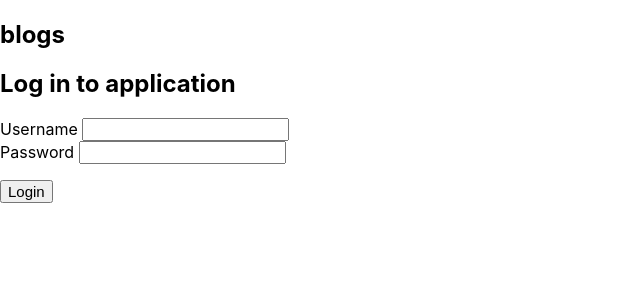
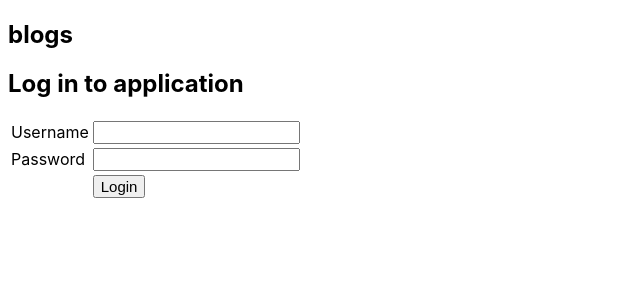
Before and after one commit to majormalfunk/Fullstack-hy-2019-Osa-5, a React (Create React App) app: page / in a window 1280 px wide. Shown: the top 300 px of the page, without its empty margins (0-640 px from the left). Built offline with nearby package versions, Linux system fonts and the light colour scheme; the HTML template or start-up script is replaced by a standard one.

Commit message:
5.7*: blogilistan frontend, step7

```diff
--- a/src/App.js
+++ b/src/App.js
@@ -20,11 +20,11 @@ const App = () => {
 
   const handleUser = (user) => {
     setUser(user)
-    blogService.setToken((user ? user.token : ''))
+    blogService.setUser(user ? user : '')
   }
 
   const blogs = () => {
-    return <Blogs notHandler={handleNotification} />
+    return <Blogs notHandler={handleNotification} userId={user.id} />
   }
 
   return (
--- a/src/components/Auth.js
+++ b/src/components/Auth.js
@@ -37,7 +37,6 @@ const Auth = (props) => {
       props.userHandler(user)
       setUsername('')
       setPassword('')
-      setName('')
     } catch (exception) {
       props.notHandler('error', 'Invalid username or password.')
     }
@@ -61,24 +60,42 @@ const Auth = (props) => {
       <div>
         <h2>Log in to application</h2>
         <form onSubmit={handleLogin}>
-          <div>
-            Username <input
+            <table>
+              <tbody>
+                <tr>
+                  <td>Username</td>
+                  <td><input
                     type="text"
+                    size="20"
                     value={username}
                     name="Username"
                     onChange={({ target }) => setUsername(target.value)}
                   />
-          </div>
-          <div>
-            Password <input
+                  </td>
+                </tr>
+                <tr>
+                  <td>Password</td>
+                  <td>
+                    <input
                       type="password"
+                      size="20"
                       value={password}
                       name="Password"
                       onChange={({ target }) => setPassword(target.value)}
                     />
-          </div>
+                  </td>
+                </tr>
+                <tr>
+                  <td>
+                    &nbsp;
+                  </td>
+                  <td>
+                    <button type="submit">Login</button>
+                  </td>
+                </tr>
+              </tbody>
+            </table>
           <p />
-          <button type="submit">Login</button>
         </form>
       </div>
     )
--- a/src/components/Blog.js
+++ b/src/components/Blog.js
@@ -1,10 +1,24 @@
-import React from 'react'
+import React, { useState } from 'react'
 import Togglable from './Togglable'
+import blogService from '../services/blogs'
 
-
-const Blog = ({ blog }) => {
+const Blog = ({ blog, notHandler }) => {
+  const [likes, setLikes] = useState(blog.likes)
 
   const detailsRef = React.createRef()
+
+  const handleLike = async (event) => {
+    event.preventDefault()
+    const blogId = blog.id
+    console.log('Blog id', blogId)
+    try {
+      const updatedBlog = await blogService.like({ blog, blogId })
+      blog.likes = updatedBlog.likes
+      setLikes(blog.likes)
+    } catch (exception) {
+      notHandler('error', exception.response.data.error)
+    }
+  }
 
   const BlogTitle = () => {
     return (
@@ -32,7 +46,7 @@ const Blog = ({ blog }) => {
               <td><a href={blog.url}>{blog.url}</a></td>
             </tr>
             <tr>
-              <td>{blog.likes} likes <button type="submit">Like</button></td>
+              <td>{likes} likes <button type="button" onClick={handleLike}>Like</button></td>
             </tr>
             <tr>
               {AddedBy()}
--- a/src/components/Blogs.js
+++ b/src/components/Blogs.js
@@ -34,9 +34,8 @@ const Blogs = (props) => {
     setShowForm(!showForm)
   }
 
-  const addBlog = (event) => {
+  const addBlog = async (event) => {
     event.preventDefault()
-
     const blogObject = {
       title: newTitle,
       author: newAuthor,
@@ -45,27 +44,25 @@ const Blogs = (props) => {
 
     console.log('New blog:', blogObject)
 
-    blogService
-      .create(blogObject)
-      .then(created => {
+    try {
+      const created = await blogService.create(blogObject)
+      console.log('Created blog', created)
       setBlogs(blogs.concat(created))
       setNewTitle('')
       setNewAuthor('')
       setNewURL('')
       props.notHandler('success', `A new blog ${created.title} was added`)
-      })
-      .catch(error => {
+    } catch (error) {
       console.log(error.response.data.error)
       props.notHandler('error', error.response.data.error)
-      })
-
+    }
   }
 
   const blogList = () => {
     return (
       <div>
         {blogs.map(blog =>
-          <Blog key={blog.id} blog={blog} />
+          <Blog key={blog.id} blog={blog} notHandler={props.notHandler} />
         )}
       </div>
     )
--- a/src/index.css
+++ b/src/index.css
@@ -1,6 +1,6 @@
 body {
-  margin: 0;
-  padding: 0;
+  margin: 20;
+  padding: 10;
   font-family: -apple-system, BlinkMacSystemFont, "Segoe UI", "Roboto", "Oxygen",
     "Ubuntu", "Cantarell", "Fira Sans", "Droid Sans", "Helvetica Neue",
     sans-serif;
--- a/src/services/blogs.js
+++ b/src/services/blogs.js
@@ -2,7 +2,13 @@
 import axios from 'axios'
 const baseUrl = '/api/blogs'
 
+let user = null
 let token = null
+
+const setUser = newUser => {
+  user = newUser
+  setToken(user.token)
+}
 
 const setToken = newToken => {
   token = `bearer ${newToken}`
@@ -17,9 +23,18 @@ const create = async newObject => {
   const config = {
     headers: { Authorization: token },
   }
-
+  newObject.user = user.id
   const response = await axios.post(baseUrl, newObject, config)
+  response.data.user = {'username': user.username, 'name': user.name, 'id': user.id}
   return response.data
 }
 
-export default { getAll, create, setToken }
+const like = async ( props ) => {
+  const config = {
+    headers: { Authorization: token },
+  }
+  const response = await axios.put(baseUrl.concat(`/${props.blogId}`), props.blog, config)
+  return response.data
+}
+
+export default { getAll, create, setUser, setToken, like }
```
Lines whose indentation alone changed are shown as unchanged.
